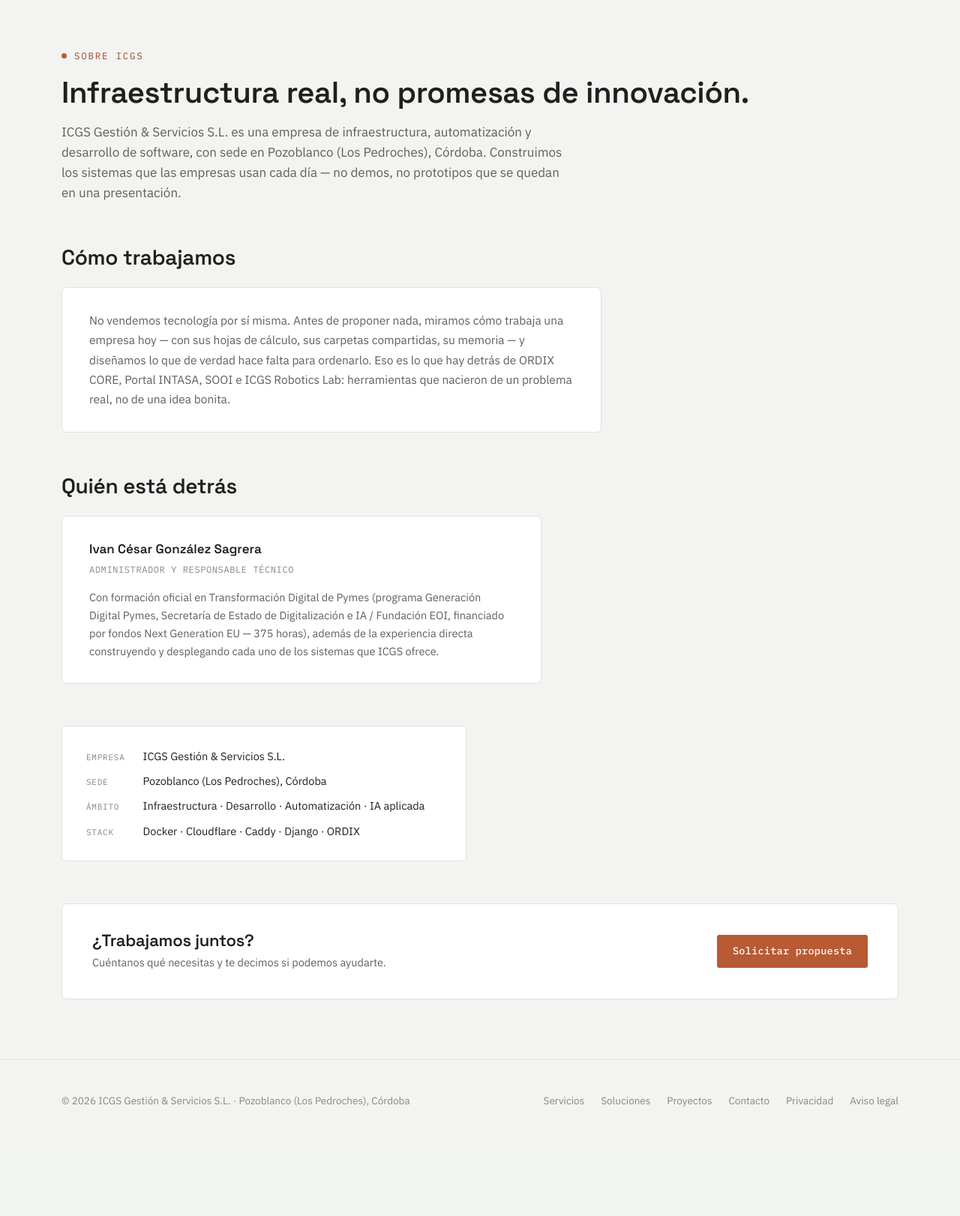
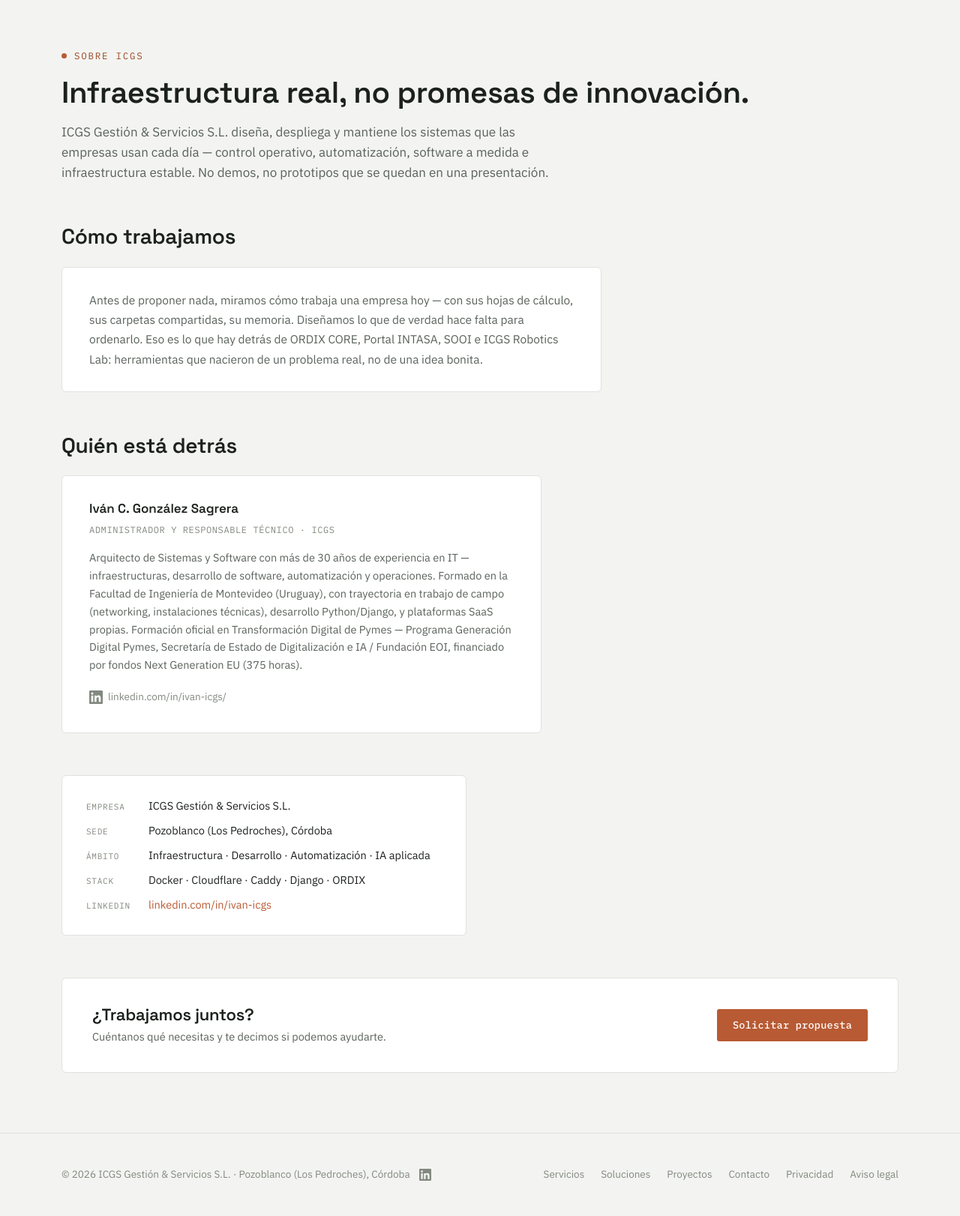
Before and after one commit to icgs-es/web, a Django app: page /sobre-icgs/ in a window 1280 px wide. Shown: the part 69-1691 px from the top of the page at 75% size. Before the commit the page ends 1545 px from the top, so only its background shows below. Run offline with Django 5.2, Linux system fonts and the light colour scheme; data that the repository does not hold is empty.

Commit message:
feat: sobre-icgs actualizado y LinkedIn en tarjeta de persona y footer
- Bio completo de Iván C. González Sagrera con formación y trayectoria
- Enlace LinkedIn con icono SVG inline en tarjeta de persona
- Fila LINKEDIN añadida a la tarjeta de datos clave/valor
- Icono LinkedIn discreto junto al copyright en el footer (base.html)
- Clases .li-link y .li-icon en CSS global con hover var(--clay)

Co-Authored-By: Claude Sonnet 4.6 <noreply@anthropic.com>

```diff
--- a/app/core/templates/base.html
+++ b/app/core/templates/base.html
@@ -228,6 +228,10 @@
   .proof-grid{display:grid;grid-template-columns:1fr;gap:40px;}
   @media(min-width:900px){.proof-grid{grid-template-columns:1fr 1.5fr;}}
   .proof-card{border:1px solid var(--line);background:var(--bg);border-radius:6px;padding:30px;}
+  .li-link{display:inline-flex;align-items:center;gap:7px;color:var(--text-dim);text-decoration:none;font-size:13.5px;transition:color .15s;}
+  .li-link:hover{color:var(--clay);}
+  .li-icon{display:inline-flex;align-items:center;color:var(--text-dim);transition:color .15s;}
+  .li-icon:hover{color:var(--clay);}
 
   .feature-list{margin-top:22px;display:flex;flex-direction:column;gap:13px;}
   .feature-list li{
@@ -412,7 +416,12 @@
 
 <footer>
   <div class="wrap foot-grid">
-    <div>© {% now "Y" %} ICGS Gestión &amp; Servicios S.L. · Pozoblanco (Los Pedroches), Córdoba</div>
+    <div style="display:flex;align-items:center;gap:12px;">
+      © {% now "Y" %} ICGS Gestión &amp; Servicios S.L. · Pozoblanco (Los Pedroches), Córdoba
+      <a href="https://www.linkedin.com/in/ivan-icgs/" target="_blank" rel="noopener" class="li-icon" aria-label="LinkedIn">
+        <svg xmlns="http://www.w3.org/2000/svg" width="16" height="16" viewBox="0 0 24 24" fill="currentColor"><path d="M20.447 20.452h-3.554v-5.569c0-1.328-.027-3.037-1.852-3.037-1.853 0-2.136 1.445-2.136 2.939v5.667H9.351V9h3.414v1.561h.046c.477-.9 1.637-1.85 3.37-1.85 3.601 0 4.267 2.37 4.267 5.455v6.286zM5.337 7.433a2.062 2.062 0 01-2.063-2.065 2.064 2.064 0 112.063 2.065zm1.782 13.019H3.555V9h3.564v11.452zM22.225 0H1.771C.792 0 0 .774 0 1.729v20.542C0 23.227.792 24 1.771 24h20.451C23.2 24 24 23.227 24 22.271V1.729C24 .774 23.2 0 22.222 0h.003z"/></svg>
+      </a>
+    </div>
     <div class="foot-links">
       <a href="/servicios/">Servicios</a>
       <a href="/soluciones/">Soluciones</a>
--- a/app/core/templates/core/about.html
+++ b/app/core/templates/core/about.html
@@ -13,9 +13,9 @@
         Infraestructura real, no promesas de innovación.
       </h1>
       <p style="font-size:17px;color:var(--text-muted);max-width:680px;">
-        ICGS Gestión &amp; Servicios S.L. es una empresa de infraestructura, automatización y desarrollo de software,
-        con sede en Pozoblanco (Los Pedroches), Córdoba. Construimos los sistemas que las empresas usan cada día —
-        no demos, no prototipos que se quedan en una presentación.
+        ICGS Gestión &amp; Servicios S.L. diseña, despliega y mantiene los sistemas que las empresas usan
+        cada día — control operativo, automatización, software a medida e infraestructura estable.
+        No demos, no prototipos que se quedan en una presentación.
       </p>
     </div>
 
@@ -26,9 +26,9 @@
       </div>
       <div class="icgs-card" style="padding:30px 36px;max-width:720px;">
         <p style="font-size:15.5px;color:var(--text-muted);margin:0;line-height:1.7;">
-          No vendemos tecnología por sí misma. Antes de proponer nada, miramos cómo trabaja una empresa hoy —
-          con sus hojas de cálculo, sus carpetas compartidas, su memoria — y diseñamos lo que de verdad hace
-          falta para ordenarlo. Eso es lo que hay detrás de ORDIX CORE, Portal INTASA, SOOI e ICGS Robotics Lab:
+          Antes de proponer nada, miramos cómo trabaja una empresa hoy — con sus hojas de cálculo,
+          sus carpetas compartidas, su memoria. Diseñamos lo que de verdad hace falta para ordenarlo.
+          Eso es lo que hay detrás de ORDIX CORE, Portal INTASA, SOOI e ICGS Robotics Lab:
           herramientas que nacieron de un problema real, no de una idea bonita.
         </p>
       </div>
@@ -41,17 +41,23 @@
       </div>
       <div class="icgs-card" style="padding:30px 36px;max-width:640px;">
         <div style="font-family:'Space Grotesk',sans-serif;font-weight:600;font-size:17px;margin-bottom:4px;">
-          Ivan César González Sagrera
+          Iván C. González Sagrera
         </div>
         <div style="font-family:'IBM Plex Mono',monospace;font-size:12px;color:var(--text-dim);margin-bottom:16px;letter-spacing:.05em;">
-          ADMINISTRADOR Y RESPONSABLE TÉCNICO
+          ADMINISTRADOR Y RESPONSABLE TÉCNICO · ICGS
         </div>
-        <p style="font-size:14.5px;color:var(--text-muted);margin:0;line-height:1.65;">
-          Con formación oficial en Transformación Digital de Pymes (programa Generación Digital Pymes,
-          Secretaría de Estado de Digitalización e IA / Fundación EOI, financiado por fondos Next
-          Generation EU — 375 horas), además de la experiencia directa construyendo y desplegando cada
-          uno de los sistemas que ICGS ofrece.
+        <p style="font-size:14.5px;color:var(--text-muted);margin:0 0 20px;line-height:1.65;">
+          Arquitecto de Sistemas y Software con más de 30 años de experiencia en IT — infraestructuras,
+          desarrollo de software, automatización y operaciones. Formado en la Facultad de Ingeniería de
+          Montevideo (Uruguay), con trayectoria en trabajo de campo (networking, instalaciones técnicas),
+          desarrollo Python/Django, y plataformas SaaS propias. Formación oficial en Transformación Digital
+          de Pymes — Programa Generación Digital Pymes, Secretaría de Estado de Digitalización e IA /
+          Fundación EOI, financiado por fondos Next Generation EU (375 horas).
         </p>
+        <a href="https://www.linkedin.com/in/ivan-icgs/" target="_blank" rel="noopener" class="li-link">
+          <svg xmlns="http://www.w3.org/2000/svg" width="18" height="18" viewBox="0 0 24 24" fill="currentColor"><path d="M20.447 20.452h-3.554v-5.569c0-1.328-.027-3.037-1.852-3.037-1.853 0-2.136 1.445-2.136 2.939v5.667H9.351V9h3.414v1.561h.046c.477-.9 1.637-1.85 3.37-1.85 3.601 0 4.267 2.37 4.267 5.455v6.286zM5.337 7.433a2.062 2.062 0 01-2.063-2.065 2.064 2.064 0 112.063 2.065zm1.782 13.019H3.555V9h3.564v11.452zM22.225 0H1.771C.792 0 0 .774 0 1.729v20.542C0 23.227.792 24 1.771 24h20.451C23.2 24 24 23.227 24 22.271V1.729C24 .774 23.2 0 22.222 0h.003z"/></svg>
+          linkedin.com/in/ivan-icgs/
+        </a>
       </div>
     </div>
 
@@ -67,6 +73,11 @@
           <span style="font-size:14.5px;">Infraestructura · Desarrollo · Automatización · IA aplicada</span>
           <span class="mono" style="font-size:11px;color:var(--text-dim);letter-spacing:.07em;">STACK</span>
           <span style="font-size:14.5px;">Docker · Cloudflare · Caddy · Django · ORDIX</span>
+          <span class="mono" style="font-size:11px;color:var(--text-dim);letter-spacing:.07em;">LINKEDIN</span>
+          <span style="font-size:14.5px;">
+            <a href="https://www.linkedin.com/in/ivan-icgs/" target="_blank" rel="noopener"
+               style="color:var(--clay);text-decoration:none;">linkedin.com/in/ivan-icgs</a>
+          </span>
         </div>
       </div>
     </div>
```
